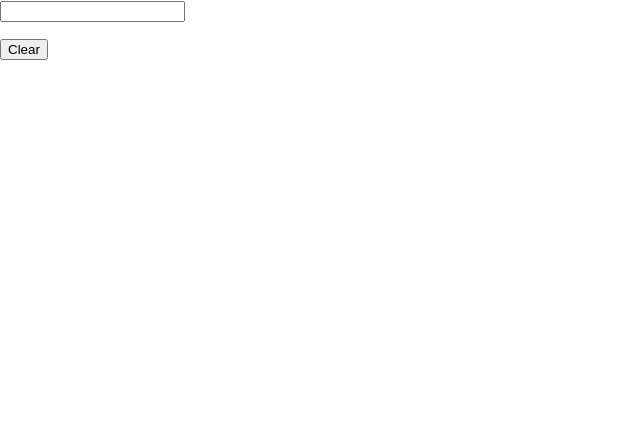
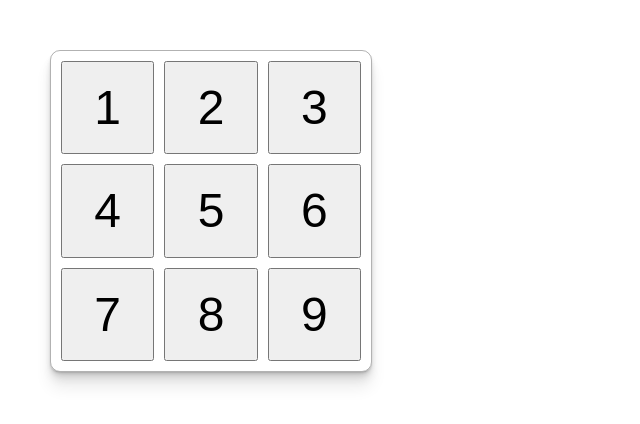
Before and after one commit to ivanesmantovich/jsx-exercises, a React (Vite) app: page / in a window 1280 px wide. Shown: the top 424 px of the page, without its empty margins (0-640 px from the left). Built offline with nearby package versions, Linux system fonts and the light colour scheme.

Commit message:
Finished chapter 17

```diff
--- a/src/App.css
+++ b/src/App.css
@@ -202,6 +202,24 @@ h1 {
 
 /* Pizza styles */
 
+/* Keypad styles */
+
+.keypad {
+	display: grid !important;
+	grid-template-columns: repeat(3, 1fr);
+	gap: 10px;
+	width: 300px;
+	height: 300px;
+}
+
+.keypadButton {
+	height: 100%;
+	width: 100%;
+	font-size: 3rem;
+}
+
+/* Keypad styles */
+
 .container {
 	display: inline-block;
 	margin: 50px;
--- a/src/App.tsx
+++ b/src/App.tsx
@@ -15,6 +15,8 @@ import { PizzaOrder } from './components/PizzaOrder';
 import { OrderList } from './components/OrderList';
 import { Order } from './components/Order';
 import { ShoppingList } from './components/ShoppingList';
+import LoginUseReducer from './components/LoginForm';
+import { Keypad } from './components/Keypad';
 
 // Confirmation ---------------------------------------
 // interface ConfirmationProps {
@@ -197,7 +199,7 @@ import { ShoppingList } from './components/ShoppingList';
 const App:FC = () => {
 	return (
 		<div className='App'>
-			<ShoppingList/>
+			<Keypad/>
 		</div>
 	)
 }
--- /dev/null
+++ b/src/components/Keypad.tsx
@@ -0,0 +1,152 @@
+import React, { FC, useReducer } from 'react';
+
+type KeypadState = {
+	passed: boolean;
+	currentButtonIndex: number;
+	rightButtons: string[];
+};
+
+type KeypadAction = {
+	type: 'buttonPress' | 'passed';
+	pressedButton?: string;
+};
+
+const KeypadInitialState: KeypadState = {
+	passed: false,
+	currentButtonIndex: 0,
+	rightButtons: ['1', '2', '3', '4', '5', '6'],
+};
+
+const KeypadReducer = (state: KeypadState, action: KeypadAction) => {
+	switch (action.type) {
+		case 'buttonPress': {
+			if (
+				action.pressedButton == state.rightButtons[state.currentButtonIndex]
+			) {
+				let newButtonIndex = state.currentButtonIndex + 1;
+				if (newButtonIndex == state.rightButtons.length)
+					// ???
+					return {
+						...state,
+						passed: true,
+					};
+				else
+					return {
+						...state,
+						currentButtonIndex: newButtonIndex,
+					};
+			} else {
+				return {
+					...state,
+					currentButtonIndex: 0,
+				};
+			}
+		}
+        case 'passed': {
+            return {
+                ...state,
+                passed: false,
+                currentButtonIndex: 0
+            }
+        }
+		default:
+			return state;
+	}
+};
+
+export const Keypad: FC = () => {
+	const [keypadState, dispatch] = useReducer(KeypadReducer, KeypadInitialState);
+
+	const buttonPress = (event: React.MouseEvent) => {
+		dispatch({
+			type: 'buttonPress',
+			pressedButton: event.currentTarget.textContent!,
+		});
+	};
+
+	return (
+		<div className="container">
+			{keypadState.passed ? (
+                <>
+				<h1>Passed</h1>
+                <button onClick={() => dispatch({type: 'passed'})}>Reset</button>
+                </>
+			) : (
+				<div className="keypad">
+					<div>
+						<button
+							className="keypadButton"
+							onClick={(event) => buttonPress(event)}
+						>
+							1
+						</button>
+					</div>
+					<div>
+						<button
+							className="keypadButton"
+							onClick={(event) => buttonPress(event)}
+						>
+							2
+						</button>
+					</div>
+					<div>
+						<button
+							className="keypadButton"
+							onClick={(event) => buttonPress(event)}
+						>
+							3
+						</button>
+					</div>
+					<div>
+						<button
+							className="keypadButton"
+							onClick={(event) => buttonPress(event)}
+						>
+							4
+						</button>
+					</div>
+					<div>
+						<button
+							className="keypadButton"
+							onClick={(event) => buttonPress(event)}
+						>
+							5
+						</button>
+					</div>
+					<div>
+						<button
+							className="keypadButton"
+							onClick={(event) => buttonPress(event)}
+						>
+							6
+						</button>
+					</div>
+					<div>
+						<button
+							className="keypadButton"
+							onClick={(event) => buttonPress(event)}
+						>
+							7
+						</button>
+					</div>
+					<div>
+						<button
+							className="keypadButton"
+							onClick={(event) => buttonPress(event)}
+						>
+							8
+						</button>
+					</div>
+					<div>
+						<button
+							className="keypadButton"
+							onClick={(event) => buttonPress(event)}
+						>
+							9
+						</button>
+					</div>
+				</div>
+			)}
+		</div>
+	);
+};
--- /dev/null
+++ b/src/components/LoginForm.tsx
@@ -0,0 +1,142 @@
+import React, { useReducer } from 'react';
+
+// type Login = (username: string, password:string) => Promise<boolean>
+
+// let login:Login
+
+let login = async function ({
+	username,
+	password,
+}: {
+	username: string;
+	password: string;
+}) {
+	return new Promise<void>((resolve, reject) => {
+		setTimeout(() => {
+			if (username === 'life' && password === 'password') {
+				resolve();
+			} else {
+				reject();
+			}
+		}, 1000);
+	});
+};
+
+const initialState = {
+	username: '',
+	password: '',
+	isLoading: false,
+	error: '',
+	isLoggedIn: false,
+};
+
+type LoginState = typeof initialState;
+
+type LoginAction =
+	| { type: 'login' | 'success' | 'error' | 'logOut' }
+	| { type: 'field'; fieldName: string; payload: string };
+
+function loginReducer(state: LoginState, action: LoginAction) {
+	switch (action.type) {
+		case 'field': {
+			return {
+				...state,
+				[action.fieldName]: action.payload,
+			};
+		}
+		case 'login': {
+			return {
+				...state,
+				error: '',
+				isLoading: true,
+			};
+		}
+		case 'success': {
+			return {
+				...state,
+				isLoggedIn: true,
+				isLoading: false,
+			};
+		}
+		case 'error': {
+			return {
+				...state,
+				error: 'Incorrect username or password!',
+				isLoggedIn: false,
+				isLoading: false,
+				username: '',
+				password: '',
+			};
+		}
+		case 'logOut': {
+			return {
+				...state,
+				isLoggedIn: false,
+			};
+		}
+		default:
+			return state;
+	}
+}
+
+export default function LoginUseReducer() {
+	const [state, dispatch] = useReducer(loginReducer, initialState);
+	const { username, password, isLoading, error, isLoggedIn } = state;
+
+	const onSubmit = async (e: React.FormEvent) => {
+		e.preventDefault();
+
+		dispatch({ type: 'login' });
+
+		try {
+			await login({ username, password });
+			dispatch({ type: 'success' });
+		} catch (error) {
+			dispatch({ type: 'error' });
+		}
+	};
+
+	return (
+		<div className="container">
+			{isLoggedIn ? (
+				<>
+					<h1>Welcome {username}!</h1>
+					<button onClick={() => dispatch({ type: 'logOut' })}>Log Out</button>
+				</>
+			) : (
+				<form className="form" onSubmit={onSubmit}>
+					{error && <p className="error">{error}</p>}
+					<p>Please Login!</p>
+					<input
+						type="text"
+						placeholder="username"
+						value={username}
+						onChange={(e) =>
+							dispatch({
+								type: 'field',
+								fieldName: 'username',
+								payload: e.currentTarget.value,
+							})
+						}
+					/>
+					<input
+						type="password"
+						placeholder="password"
+						autoComplete="new-password"
+						value={password}
+						onChange={(e) =>
+							dispatch({
+								type: 'field',
+								fieldName: 'password',
+								payload: e.currentTarget.value,
+							})
+						}
+					/>
+					<button className="submit" type="submit" disabled={isLoading}>
+						{isLoading ? 'Logging in...' : 'Log In'}
+					</button>
+				</form>
+			)}
+		</div>
+	);
+}
--- a/src/components/ShoppingList.tsx
+++ b/src/components/ShoppingList.tsx
@@ -30,8 +30,8 @@ const reducer: React.Reducer<IState, IAction> = (state, action) => {
 			];
 		case 'remove':
 			return state.filter((_, index) => index !== action.index);
-        case 'clear':
-            return [];
+		case 'clear':
+			return [];
 		default:
 			return state;
 	}
@@ -57,7 +57,7 @@ export const ShoppingList: FC = () => {
 	};
 
 	return (
-		<>
+		<div className='container'>
 			<form onSubmit={handleSubmit}>
 				<input ref={inputRef} />
 			</form>
@@ -77,7 +77,11 @@ export const ShoppingList: FC = () => {
 					);
 				})}
 			</ul>
-            <button onClick={() => dispatch({type:'clear', name:'clear', index: -1})}>Clear</button>
-		</>
+			<button
+				onClick={() => dispatch({ type: 'clear', name: 'clear', index: -1 })}
+			>
+				Clear
+			</button>
+		</div>
 	);
 };
```
Also changed, not shown: src/components/Room.tsx (+39 -10 lines).
